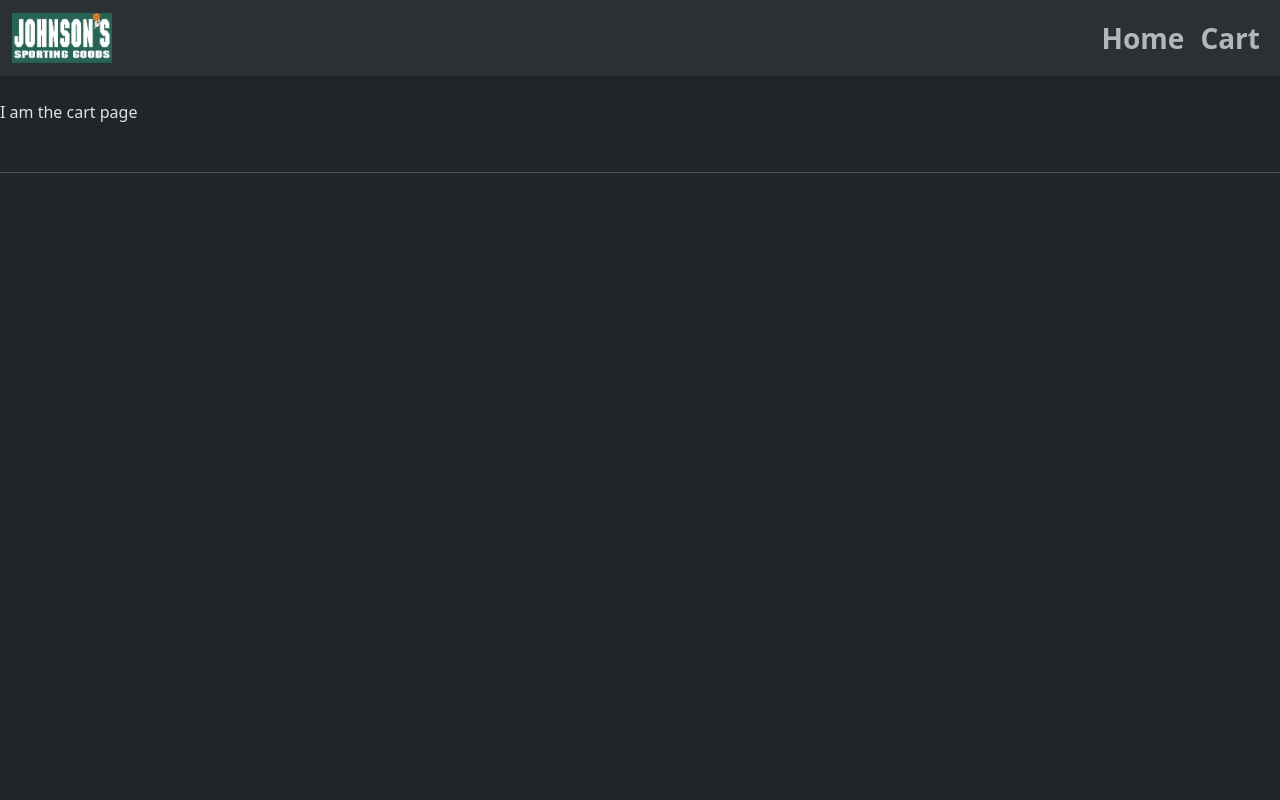
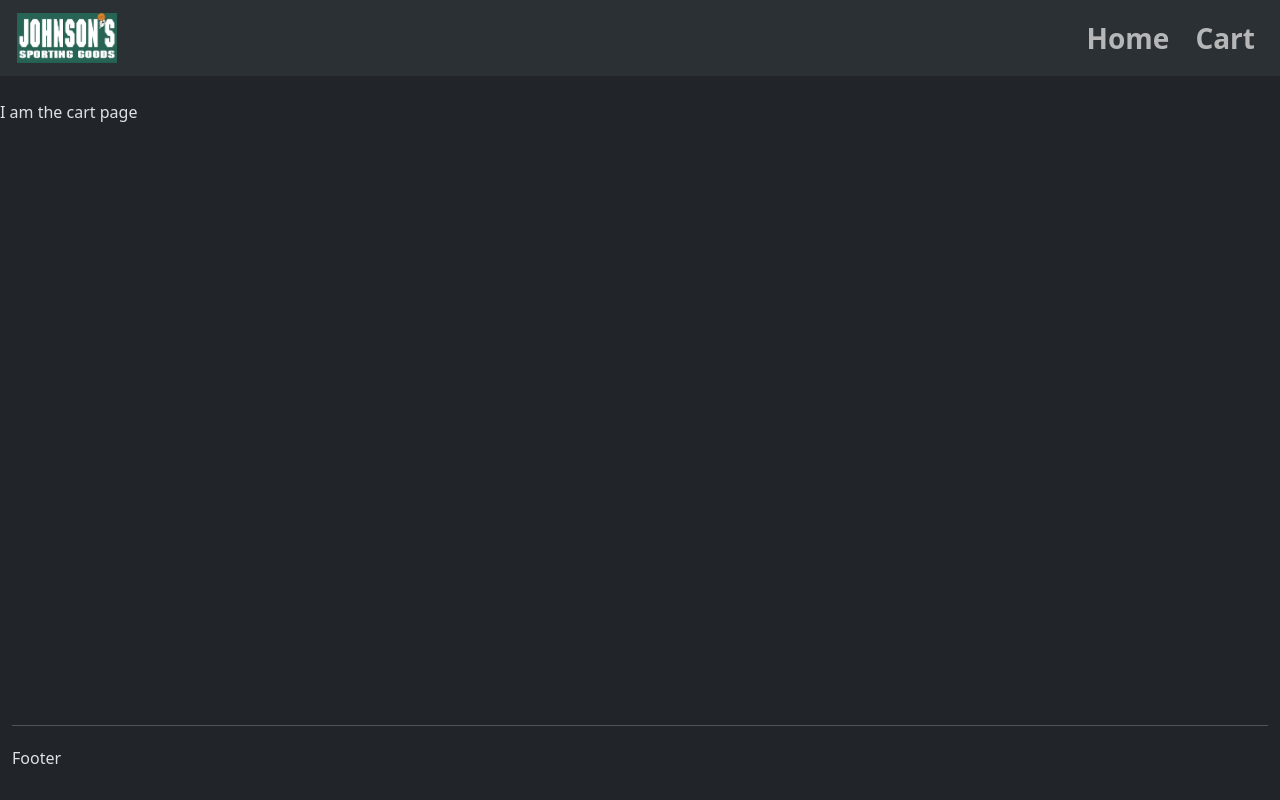
Before and after one commit to KennethDoerflein/JohnsonsSportingGoods, a Django app: page /cart in a window 1280 px wide. Run offline with Django 5.2, Linux system fonts and the light colour scheme.

Commit message:
update footer css

```diff
--- a/JSG/static/css/navbar.css
+++ /dev/null
@@ -1,6 +0,0 @@
-#navbar a {
-  margin: 0px 5px 0px 5px;
-}
-#navbar a:hover {
-  color: #276455;
-}
--- /dev/null
+++ b/JSG/static/css/navbar_footer.css
@@ -0,0 +1,20 @@
+body,
+html {
+  height: 100vh !important;
+}
+#navbar a {
+  margin: 0px 5px 0px 5px;
+}
+#navbar a:hover {
+  color: #276455;
+}
+footer {
+  padding: 25px 0px 25px 0px;
+  height: 120px;
+}
+#mainContainer {
+  min-height: calc(100vh - 120px) !important;
+}
+footer hr {
+  margin: 20px 0px 20px 0px;
+}
--- a/JSG/static/js/navbar_footer.js
+++ b/JSG/static/js/navbar_footer.js
@@ -19,8 +19,12 @@
 </nav>
 `;
 const footerHTML = `
-<hr class="my-5">
-</nav>
+<footer>
+  <div class="container-fluid">
+    <hr>
+    Footer
+  </div>
+</footer>
 `;
 
 window.onload = document.getElementById("navbar").innerHTML = navbarHTML;
--- a/JSG/templates/cart.html
+++ b/JSG/templates/cart.html
@@ -5,6 +5,7 @@
     <meta name="viewport" content="width=device-width, initial-scale=1.0" />
     <title>JSG</title>
     <link rel="stylesheet" href="/static/css/cart.css" />
+    <link rel="stylesheet" href="/static/css/navbar_footer.css" />
     <link rel="icon" type="image/x-icon" href="/static/assets/johnsonLogo.png" />
     <link
       href="https://cdn.jsdelivr.net/npm/bootstrap@5.3.3/dist/css/bootstrap.min.css"
@@ -14,9 +15,10 @@
     />
   </head>
   <body>
-    <div id="navbar"></div>
-    I am the cart page
-
+    <div id="mainContainer">
+      <div id="navbar"></div>
+      I am the cart page
+    </div>
     <div id="footer"></div>
 
     <script
--- a/JSG/templates/orderConfirmation.html
+++ b/JSG/templates/orderConfirmation.html
@@ -5,6 +5,7 @@
     <meta name="viewport" content="width=device-width, initial-scale=1.0" />
     <title>JSG</title>
     <link rel="stylesheet" href="/static/css/cart.css" />
+    <link rel="stylesheet" href="/static/css/navbar_footer.css" />
     <link rel="icon" type="image/x-icon" href="/static/assets/johnsonLogo.png" />
     <link
       href="https://cdn.jsdelivr.net/npm/bootstrap@5.3.3/dist/css/bootstrap.min.css"
```
Also changed, not shown: JSG/templates/index.html (+5 -5 lines).
